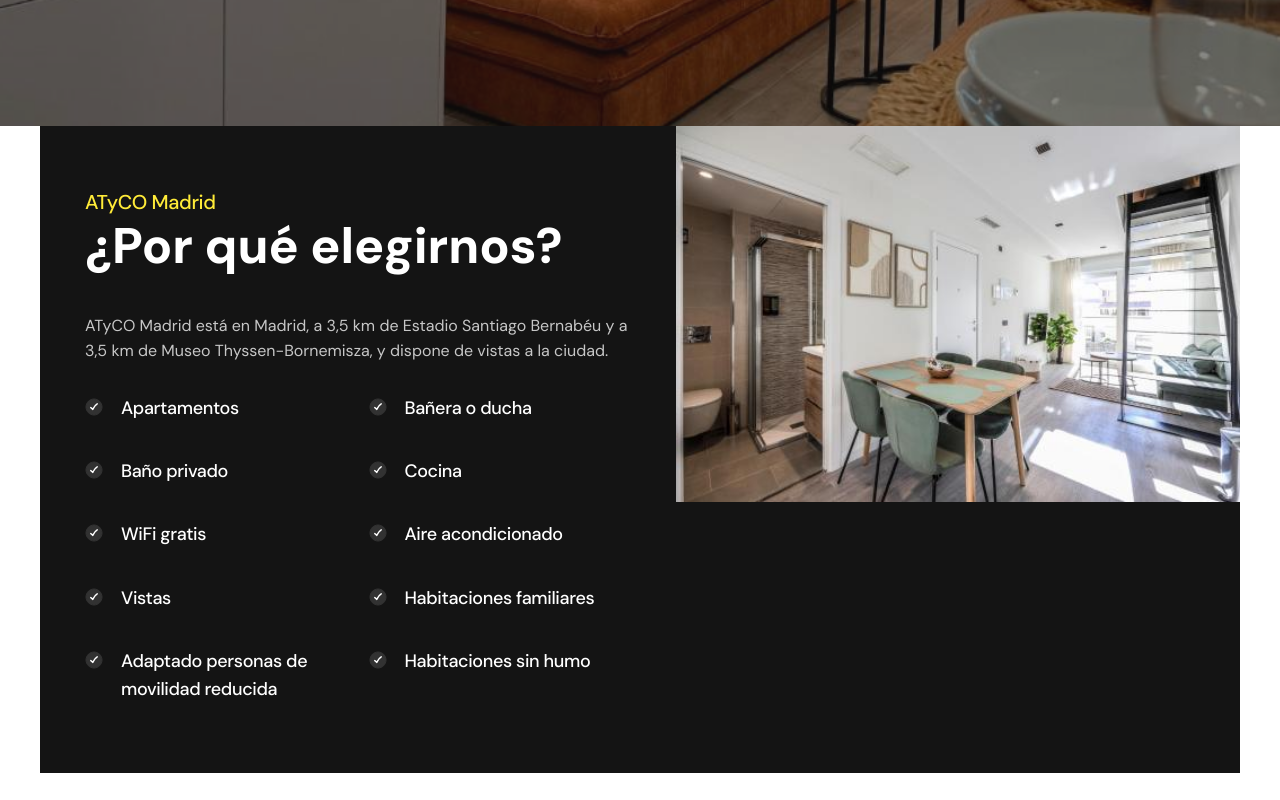
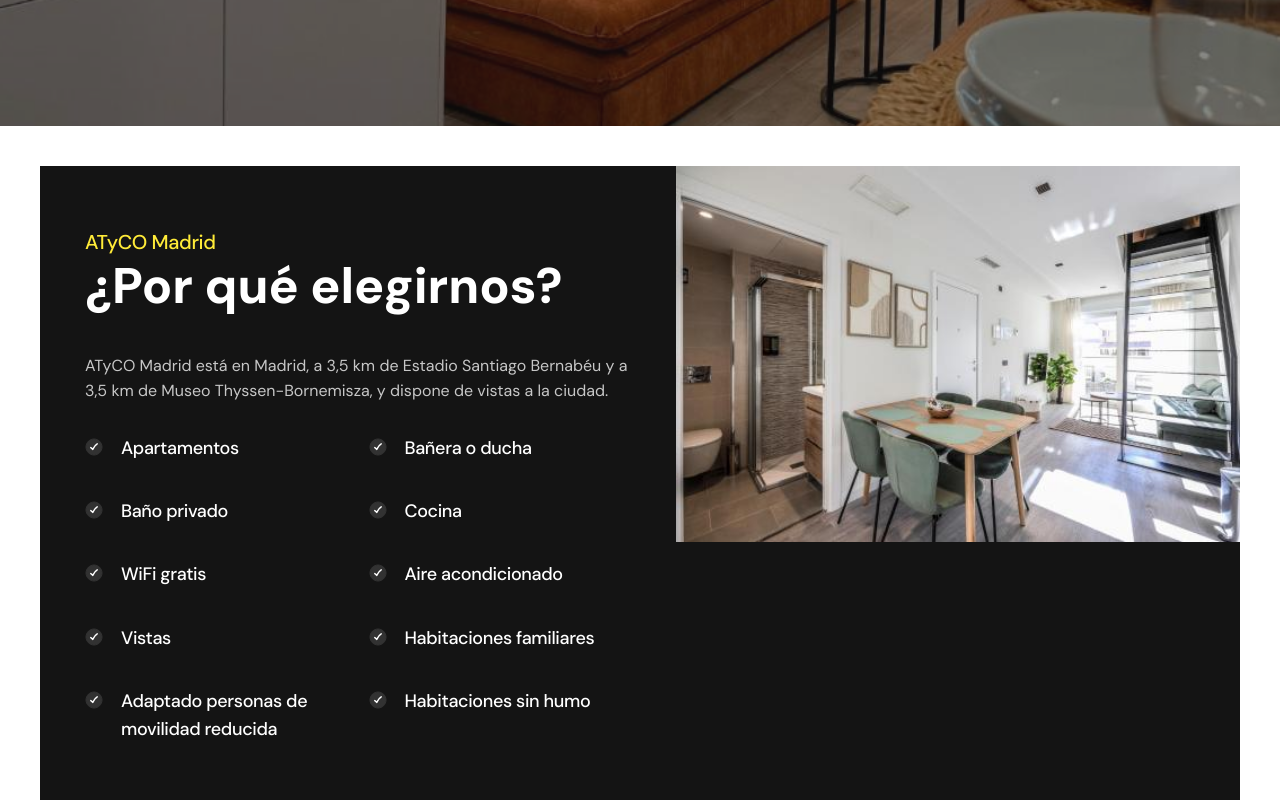
Before and after one commit to nicolasBakanowski/dozzze, a Next.js app: page / in a window 1280 px wide. Shown: the part 800-1600 px from the top of the page. Built offline with nearby package versions, Linux system fonts and the light colour scheme; a web font is replaced by a local one.

Commit message:
about component

```diff
--- a/src/components/about/about-area.tsx
+++ b/src/components/about/about-area.tsx
@@ -23,7 +23,7 @@
   return (
     <div
       className="tp-about-us-area tp-about-spacing tp-section-black p-relative"
-      style={{ paddingTop: "60px", paddingBottom: "30px" }}
+      style={{ marginTop: "40px", paddingTop: "60px", paddingBottom: "30px" }}
     >
       <div className="container">
         <div className="row">
```
